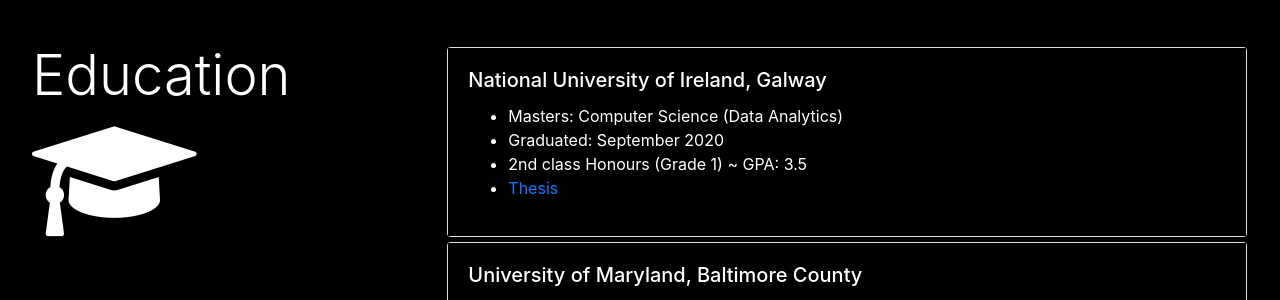
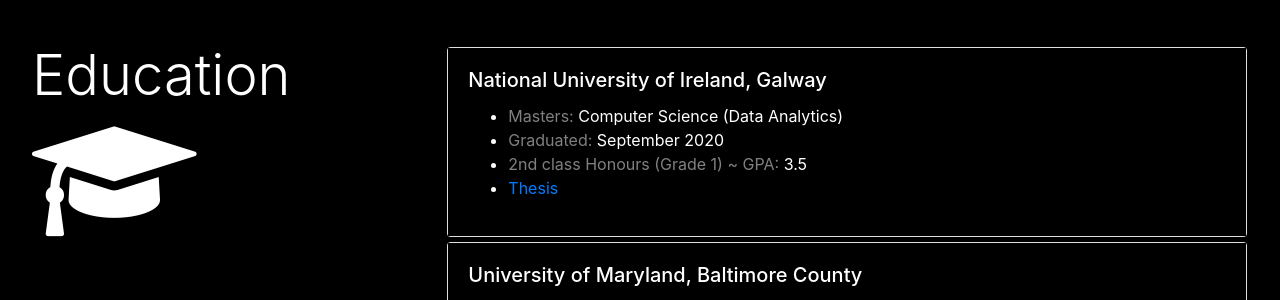
Before and after one commit to mmakris98/mmakris98.github.io, a Jekyll site: the page index.html, which Jekyll copies as it is, in a window 1280 px wide. Shown: the part 350-650 px from the top of the page. Built offline with Jekyll 4.4.1, drawn with Linux system fonts in a browser that asks for light colours.

Commit message:
Update index.html

```diff
--- a/index.html
+++ b/index.html
@@ -73,13 +73,13 @@
           </h5>
           <ul>
             <li class="card-text">
-              <text style="color: white;">Masters:</text> Computer Science (Data Analytics)
+              <text style="color: grey;">Masters:</text> Computer Science (Data Analytics)
             </li>
             <li class="card-text">
-              <text style="color: white;">Graduated:</text> September 2020
+              <text style="color: grey;">Graduated:</text> September 2020
             </li>
             <li class="card-text">
-              <text style="color: white;">2nd class Honours (Grade 1) ~ GPA:</text> 3.5
+              <text style="color: grey;">2nd class Honours (Grade 1) ~ GPA:</text> 3.5
             </li>
             <li class="card-text">
               <a href="./assets/pdf/MakrisThesisFinal.pdf" target="_blank">Thesis</a>
```
